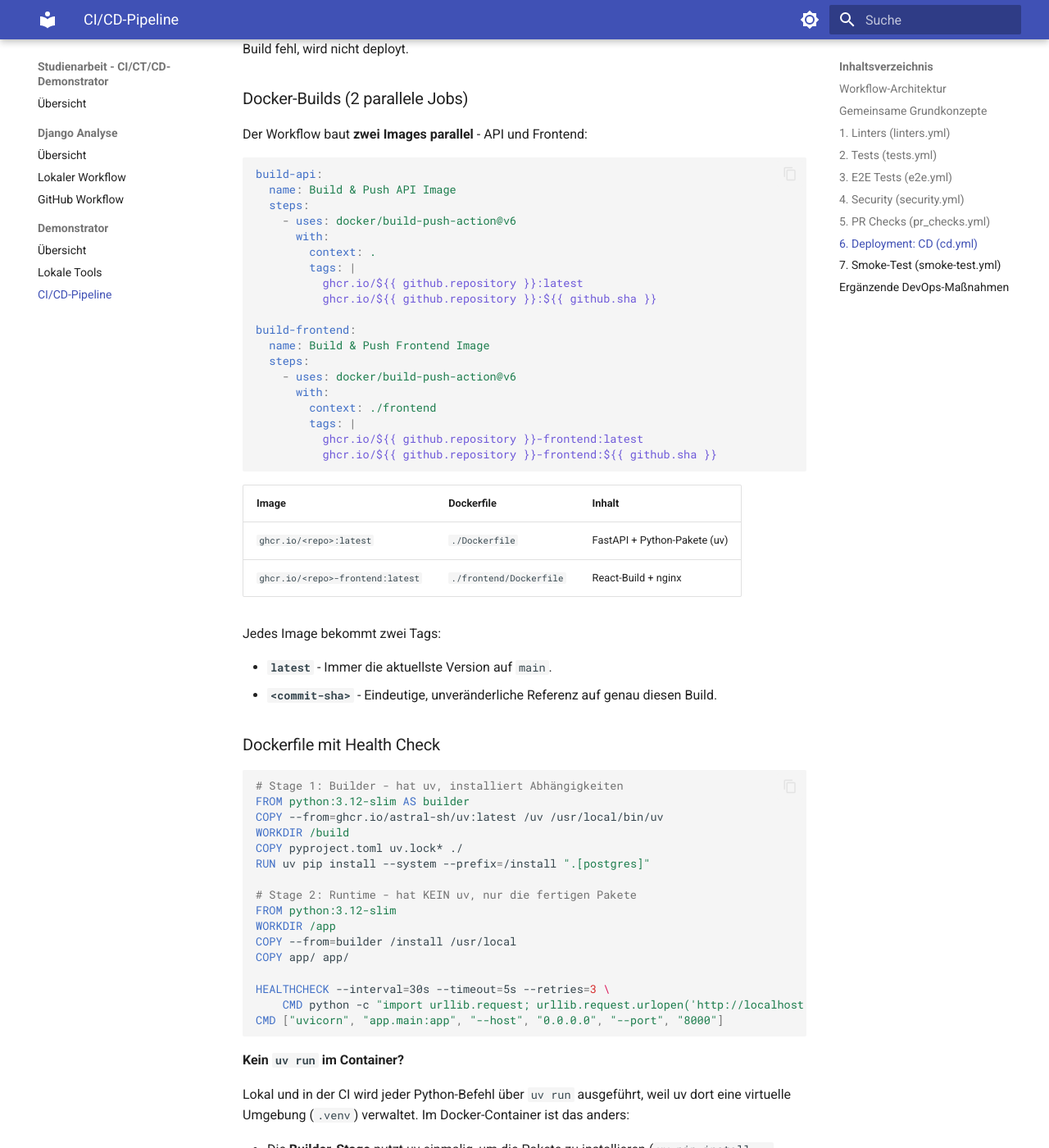
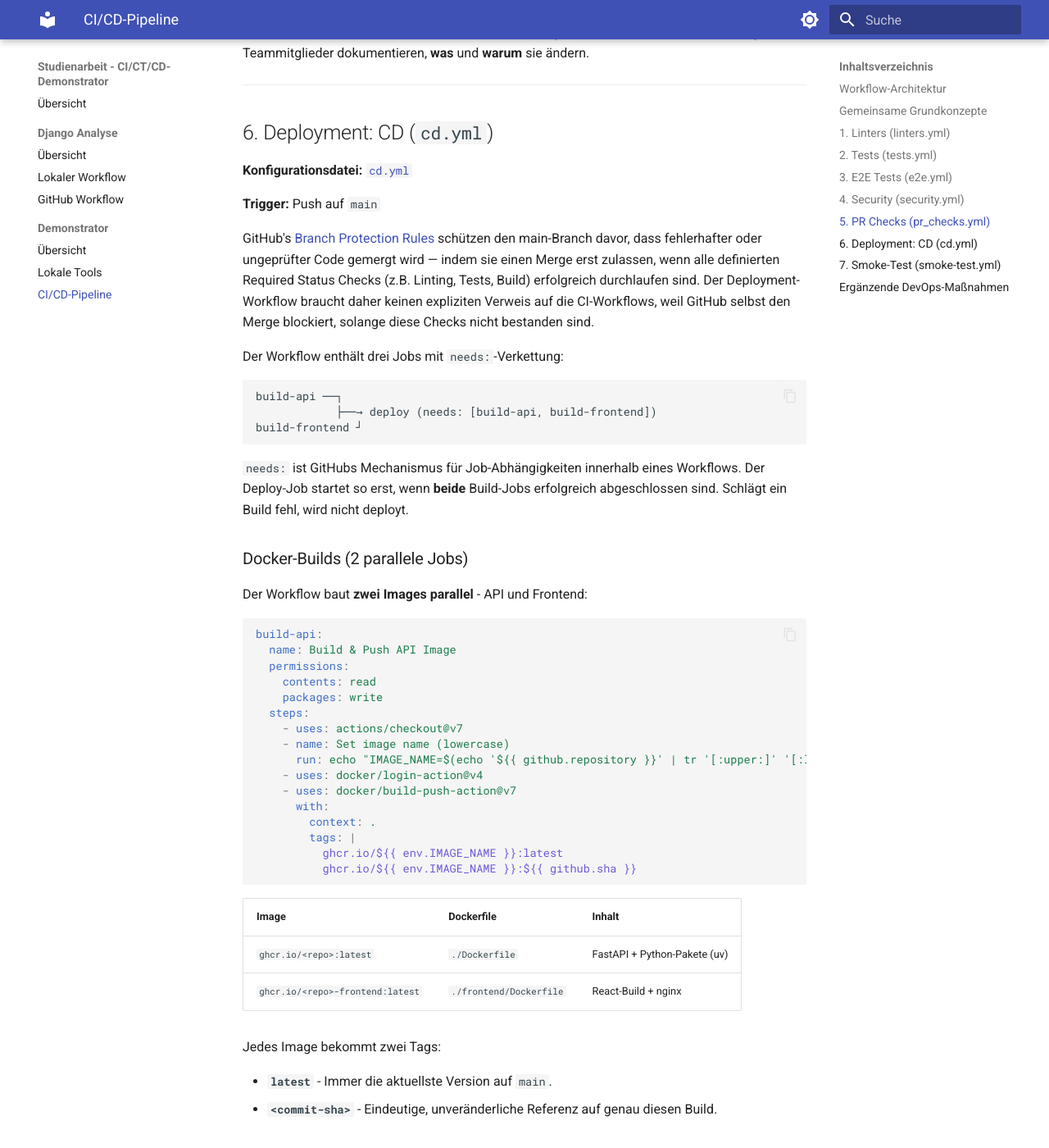
Before and after one commit to DevOps-Demonstrator/Demonstrator, an MkDocs documentation site: the page built from docs/demonstrator/pipeline.md, in a window 1280 px wide and 1400 px high, scrolled down 15438 px. Shown: the whole window at 82% size. Built offline with MkDocs 1.6.1 and Material for MkDocs 9.7.7, drawn with Linux system fonts in a browser that asks for light colours; some of the changed text lies outside the part shown.

````diff
--- a/docs/demonstrator/pipeline.md
+++ b/docs/demonstrator/pipeline.md
@@ -69,7 +71,7 @@ In den Workflows bedeutet das:
 - run: pytest
 
 # Nachher (uv):
-- uses: astral-sh/setup-uv@v6
+- uses: astral-sh/setup-uv@v9
 - run: uv sync --frozen --group dev
 - run: uv run pytest
 ```
@@ -138,8 +140,8 @@ black:
   runs-on: ubuntu-latest
   timeout-minutes: 5
   steps:
-    - uses: actions/checkout@v4
-    - uses: astral-sh/setup-uv@v6
+    - uses: actions/checkout@v7
+    - uses: astral-sh/setup-uv@v9
     - name: Check formatting
       run: uvx black --check --diff .
 ```
@@ -155,8 +157,8 @@ ruff:
   runs-on: ubuntu-latest
   timeout-minutes: 5
   steps:
-    - uses: actions/checkout@v4
-    - uses: astral-sh/setup-uv@v6
+    - uses: actions/checkout@v7
+    - uses: astral-sh/setup-uv@v9
     - name: Check linting + imports
       run: uvx ruff check --output-format=github .
 ```
@@ -176,8 +178,8 @@ frontend:
     run:
       working-directory: frontend
   steps:
-    - uses: actions/checkout@v4
-    - uses: actions/setup-node@v4
+    - uses: actions/checkout@v7
+    - uses: actions/setup-node@v7
       with:
         node-version: "22"
         cache: "npm"
@@ -199,8 +201,8 @@ zizmor:
   runs-on: ubuntu-latest
   timeout-minutes: 5
   steps:
-    - uses: actions/checkout@v4
-    - uses: zizmorcore/zizmor-action@v0.3.0
+    - uses: actions/checkout@v7
+    - uses: zizmorcore/zizmor-action@v0.6.2
       with:
         annotations: true
 ```
@@ -225,8 +227,8 @@ test-sqlite:
   runs-on: ubuntu-latest
   timeout-minutes: 10
   steps:
-    - uses: actions/checkout@v4
-    - uses: astral-sh/setup-uv@v6
+    - uses: actions/checkout@v7
+    - uses: astral-sh/setup-uv@v9
     - name: Install dependencies
       run: uv sync --frozen --group dev
     - name: Run tests with coverage
@@ -262,8 +264,8 @@ test-postgres:
         --health-timeout 3s
         --health-retries 5
   steps:
-    - uses: actions/checkout@v4
-    - uses: astral-sh/setup-uv@v6
+    - uses: actions/checkout@v7
+    - uses: astral-sh/setup-uv@v9
     - name: Install dependencies
       run: uv sync --frozen --group dev --extra postgres
     - name: Run tests against PostgreSQL
@@ -353,8 +355,8 @@ test-frontend:
     run:
       working-directory: frontend
   steps:
-    - uses: actions/checkout@v4
-    - uses: actions/setup-node@v4
+    - uses: actions/checkout@v7
+    - uses: actions/setup-node@v7
       with:
         node-version: "22"
         cache: "npm"
@@ -419,7 +421,7 @@ e2e:
     - run: npm run test:e2e
 
     # Screenshots bei Fehler als Artefakt hochladen
-    - uses: actions/upload-artifact@v4
+    - uses: actions/upload-artifact@v7
       if: failure()
       with:
         name: playwright-report-${{ github.event.pull_request.head.sha }}
@@ -492,8 +494,8 @@ dependency-audit:
   runs-on: ubuntu-latest
   timeout-minutes: 5
   steps:
-    - uses: actions/checkout@v4
-    - uses: astral-sh/setup-uv@v6
+    - uses: actions/checkout@v7
+    - uses: astral-sh/setup-uv@v9
     - name: Install dependencies
       run: uv sync --frozen --group dev
     - name: Audit dependencies
@@ -538,7 +540,7 @@ Wird automatisch als Vorlage geladen, wenn ein neuer PR auf GitHub erstellt wird
 Closes #XXXX
 
 #### Beschreibung
-<!-- Was ändert dieser PR und warum? (mind. 5 Wörter -- wird vom PR-Check geprüft) -->
+<!-- Was ändert dieser PR und warum? (mind. 5 Wörter, wird vom PR-Check geprüft) -->
 
 #### Checkliste
 - [ ] Dieser PR referenziert ein GitHub Issue.
@@ -630,24 +632,23 @@ Der Workflow baut **zwei Images parallel** - API und Frontend:
 ```yaml
 build-api:
   name: Build & Push API Image
+  permissions:
+    contents: read
+    packages: write
   steps:
-    - uses: docker/build-push-action@v6
+    - uses: actions/checkout@v7
+    - name: Set image name (lowercase)
+      run: echo "IMAGE_NAME=$(echo '${{ github.repository }}' | tr '[:upper:]' '[:lower:]')" >> $GITHUB_ENV
+    - uses: docker/login-action@v4
+    - uses: docker/build-push-action@v7
       with:
         context: .
         tags: |
-          ghcr.io/${{ github.repository }}:latest
-          ghcr.io/${{ github.repository }}:${{ github.sha }}
+          ghcr.io/${{ env.IMAGE_NAME }}:latest
+          ghcr.io/${{ env.IMAGE_NAME }}:${{ github.sha }}
+```
 
-build-frontend:
-  name: Build & Push Frontend Image
-  steps:
-    - uses: docker/build-push-action@v6
-      with:
-        context: ./frontend
-        tags: |
-          ghcr.io/${{ github.repository }}-frontend:latest
-          ghcr.io/${{ github.repository }}-frontend:${{ github.sha }}
-```
+
 
 | Image | Dockerfile | Inhalt |
 |---|---|---|
@@ -663,14 +664,14 @@ Jedes Image bekommt zwei Tags:
 
 ```dockerfile
 # Stage 1: Builder - hat uv, installiert Abhängigkeiten
-FROM python:3.12-slim AS builder
+FROM python:3.14-slim AS builder
 COPY --from=ghcr.io/astral-sh/uv:latest /uv /usr/local/bin/uv
 WORKDIR /build
 COPY pyproject.toml uv.lock* ./
 RUN uv pip install --system --prefix=/install ".[postgres]"
 
-# Stage 2: Runtime - hat KEIN uv, nur die fertigen Pakete
-FROM python:3.12-slim
+# Stage 2: Runtime - hat kein uv, nur die fertigen Pakete
+FROM python:3.14-slim
 WORKDIR /app
 COPY --from=builder /install /usr/local
 COPY app/ app/
@@ -712,9 +713,21 @@ deploy:
   name: Deploy to Swarm
   needs: [build-api, build-frontend]    # Wartet auf beide Builds
   steps:
-    - uses: appleboy/scp-action@v0.1.7    # Compose-File auf Server kopieren
-    - uses: appleboy/ssh-action@v1.2.0    # docker stack deploy ausführen
+    - uses: appleboy/scp-action@v0.1.7       # Compose-File auf Server kopieren
+    - uses: appleboy/ssh-action@v1.2.5       # docker stack deploy ausführen
+      with:
+        envs: API_IMAGE,FRONTEND_IMAGE       # Variablen sicher übergeben
+        script: |
+          docker pull "$API_IMAGE"
+          docker pull "$FRONTEND_IMAGE"
+          docker stack deploy -c docker-compose.prod.yml todo-api
+      env:
+        API_IMAGE: ghcr.io/${{ env.IMAGE_NAME }}:${{ github.sha }}
+        FRONTEND_IMAGE: ghcr.io/${{ env.IMAGE_NAME }}-frontend:${{ github.sha }}
 ```
+
+Die Image-Referenzen werden über `env:` und `envs:` an die SSH-Session übergeben, statt sie direkt im `script:`-Block zu expandieren.
+Das verhindert Code-Injection über Template-Expansion.
 
 `needs:` ist GitHubs nativer Mechanismus für Job-Abhängigkeiten.
 Im Gegensatz zu `workflow_run` (das zwischen separaten Workflow-Dateien verkettet) funktioniert `needs:` innerhalb desselben Workflows und erzeugt eine echte Dependency-Kette im GitHub Actions UI.
````
Also changed, not shown: other parts of docs/demonstrator/pipeline.md (+8 -6 lines), README.md (+31 -180 lines), docs/demonstrator/lokale-tools.md (+4 -4 lines), docs/demonstrator/übersicht.md (+78 -35 lines), docs/demonstrator/diagrams/branch_protection.svg (added), docs/demonstrator/diagrams/pipeline.svg (added), docs/demonstrator/diagrams/uebersicht.svg (added), 1 other file.
